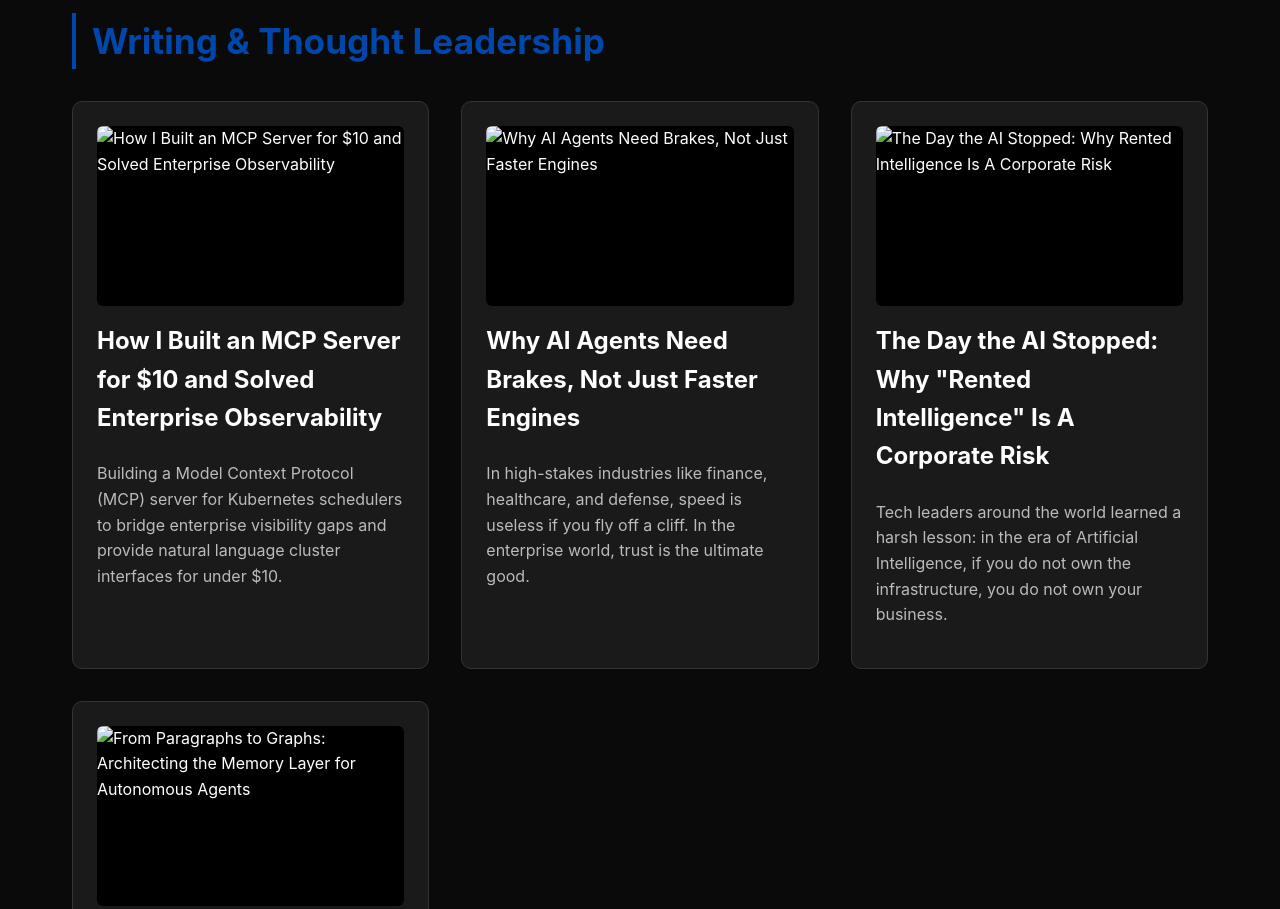
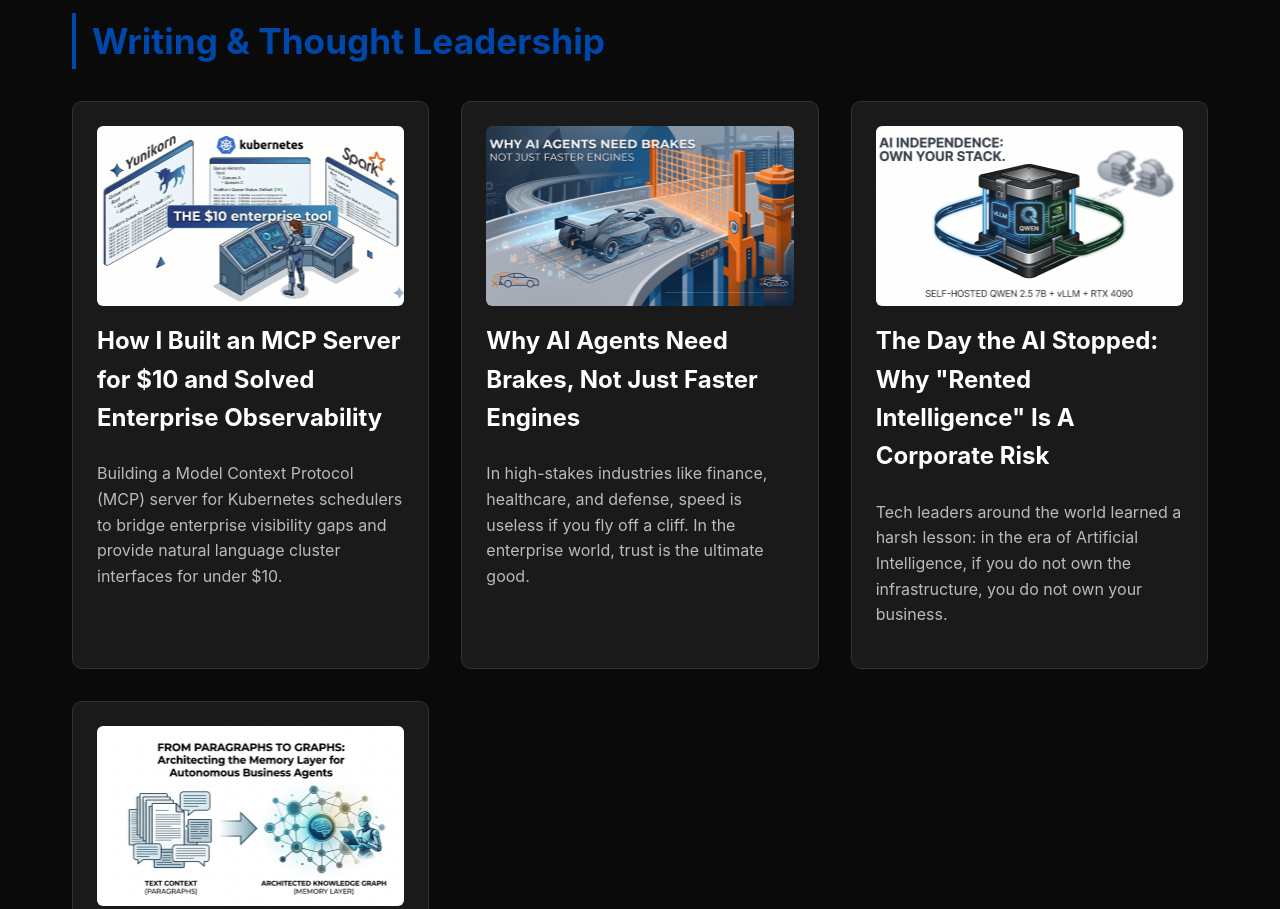
Before and after one commit to frenoid/personal-website, a plain HTML site: page index.html in a window 1280 px wide. Shown: the part 2420-3329 px from the top of the page. Drawn offline with Linux system fonts and the light colour scheme.

Commit message:
fix. the png bug

```diff
--- a/index.html
+++ b/index.html
@@ -373,28 +373,28 @@
             <div class="writing-grid">
                 <a href="https://www.linkedin.com/pulse/how-i-built-mcp-server-10-solved-enterprise-norman-lim-jvk1c/" target="_blank" class="card writing-card">
                     <div class="writing-card-img-wrapper">
-                        <img src="assets/build-mcp-server.jpg" alt="How I Built an MCP Server for $10 and Solved Enterprise Observability">
+                        <img src="assets/build-mcp-server.png" alt="How I Built an MCP Server for $10 and Solved Enterprise Observability">
                     </div>
                     <h3>How I Built an MCP Server for $10 and Solved Enterprise Observability</h3>
                     <p>Building a Model Context Protocol (MCP) server for Kubernetes schedulers to bridge enterprise visibility gaps and provide natural language cluster interfaces for under $10.</p>
                 </a>
                 <a href="https://www.linkedin.com/pulse/why-ai-agents-need-brakes-just-faster-engines-norman-lim-lqsbc/" target="_blank" class="card writing-card">
                     <div class="writing-card-img-wrapper">
-                        <img src="assets/ai-agents-need-brakes.jpg" alt="Why AI Agents Need Brakes, Not Just Faster Engines">
+                        <img src="assets/ai-agents-need-brakes.png" alt="Why AI Agents Need Brakes, Not Just Faster Engines">
                     </div>
                     <h3>Why AI Agents Need Brakes, Not Just Faster Engines</h3>
                     <p>In high-stakes industries like finance, healthcare, and defense, speed is useless if you fly off a cliff. In the enterprise world, trust is the ultimate good.</p>
                 </a>
                 <a href="https://www.linkedin.com/pulse/day-ai-stopped-why-rented-intelligence-corporate-risk-norman-lim-kq3ic/" target="_blank" class="card writing-card">
                     <div class="writing-card-img-wrapper">
-                        <img src="assets/day-ai-stopped.jpg" alt="The Day the AI Stopped: Why Rented Intelligence Is A Corporate Risk">
+                        <img src="assets/day-ai-stopped.png" alt="The Day the AI Stopped: Why Rented Intelligence Is A Corporate Risk">
                     </div>
                     <h3>The Day the AI Stopped: Why "Rented Intelligence" Is A Corporate Risk</h3>
                     <p>Tech leaders around the world learned a harsh lesson: in the era of Artificial Intelligence, if you do not own the infrastructure, you do not own your business.</p>
                 </a>
                 <a href="https://www.linkedin.com/pulse/from-paragraphs-graphs-architecting-memory-layer-autonomous-lim-dlg3c/" target="_blank" class="card writing-card">
                     <div class="writing-card-img-wrapper">
-                        <img src="assets/paragraphs-graphs.jpg" alt="From Paragraphs to Graphs: Architecting the Memory Layer for Autonomous Agents">
+                        <img src="assets/paragraphs-graphs.png" alt="From Paragraphs to Graphs: Architecting the Memory Layer for Autonomous Agents">
                     </div>
                     <h3>From Paragraphs to Graphs: Architecting the Memory Layer for Autonomous Agents</h3>
                     <p>End of the Chatbot Era. When you force complex document trees, relational network topologies, or quantitative financial tables into a uniform text-chunking engine, you flatten and destroy their inherent semantics.</p>
```
